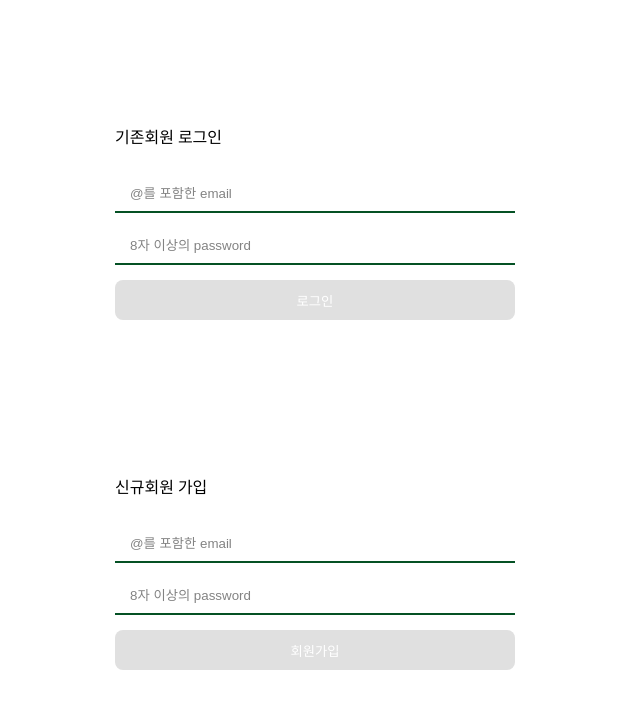
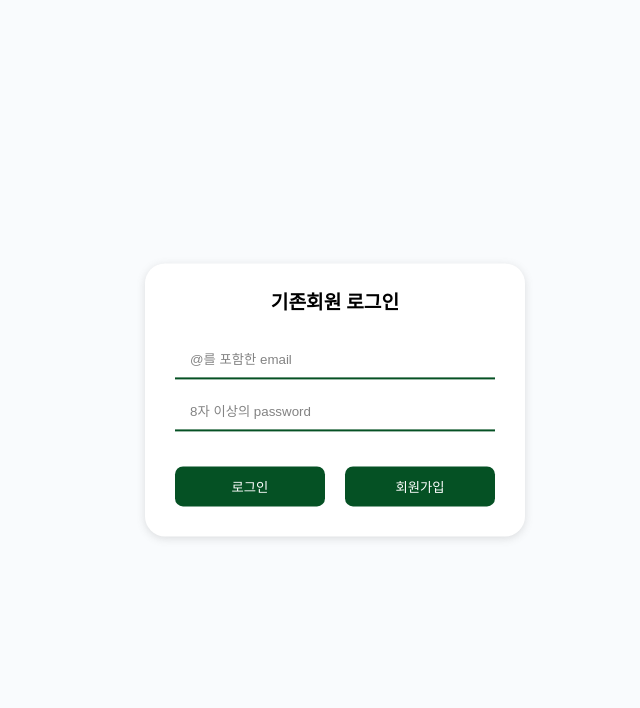
Before and after one commit to wanted-pre-onboarding-4/best-todo-list, a React (Create React App) app: page / in a window 1280 px wide. Shown: the top 708 px of the page, without its empty margins (305-945 px from the left). Built offline with nearby package versions, Linux system fonts and the light colour scheme; no server answers.

Commit message:
STYLE: Auth component style

```diff
--- a/src/components/commons/buttons/Button01.js
+++ b/src/components/commons/buttons/Button01.js
@@ -2,14 +2,19 @@ import styled from 'styled-components';
 import { Color } from '../../../styles/Colors';
 
 const Button = styled.button`
-  width: 100%;
+  width: 150px;
   height: 40px;
   border-radius: 8px;
   background-color: ${Color.GREEN_MAIN};
   color: ${Color.WHITE};
-  :disabled {
+  /* :disabled {
     cursor: default;
     background-color: ${Color.GRAY_3};
+  } */
+  :hover {
+    transform: scale(1.05);
+    transition: all 0.1s ease-in-out;
+    background-color: #2fad62;
   }
 `;
 
--- a/src/components/commons/inputs/Input01.js
+++ b/src/components/commons/inputs/Input01.js
@@ -2,7 +2,7 @@ import styled from 'styled-components';
 import { Color } from '../../../styles/Colors';
 
 const Input = styled.input`
-  width: 100%;
+  width: 320px;
   padding: 10px 15px;
   border-bottom: 2px solid ${Color.GREEN_MAIN};
   ::placeholder {
--- a/src/pages/Auth/index.js
+++ b/src/pages/Auth/index.js
@@ -8,6 +8,7 @@ import { join, login } from '../../services/auth';
 
 export default function LoginPage() {
   const navigate = useNavigate();
+  const [isLogin, setIsLogin] = useState(true);
   const [inputs, setInputs] = useState({ email: '', password: '' });
   const [NewInputs, setNewInputs] = useState({ NewEmail: '', NewPassword: '' });
 
@@ -26,6 +27,8 @@ export default function LoginPage() {
   };
 
   const onClickJoin = async () => {
+    console.log('Register');
+    setIsLogin(false);
     const response = await join(NewInputs.NewEmail, NewInputs.NewPassword);
 
     if (response.status === 201) {
@@ -38,6 +41,8 @@ export default function LoginPage() {
   };
 
   const onClickLogin = async () => {
+    console.log('Login');
+    setIsLogin(true);
     const response = await login(inputs.email, inputs.password);
 
     if (response.status === 200) {
@@ -64,8 +69,9 @@ export default function LoginPage() {
 
   return (
     <Main>
+      {isLogin ? (
         <section className="login">
-        <h1>기존회원 로그인</h1>
+          <Title>기존회원 로그인</Title>
           <Form>
             <Input01
               placeholder="@를 포함한 email"
@@ -81,15 +87,11 @@ export default function LoginPage() {
               onChange={onChangeInput}
               value={inputs.password}
             />
-          <Button01
-            onClick={onClickLogin}
-            name="로그인"
-            disabled={UserValidation(inputs.email, inputs.password)}
-          />
           </Form>
         </section>
+      ) : (
         <section className="login">
-        <h1>신규회원 가입</h1>
+          <Title>신규회원 가입</Title>
           <Form>
             <Input01
               placeholder="@를 포함한 email"
@@ -105,32 +107,41 @@ export default function LoginPage() {
               onChange={onChangeNewInput}
               value={NewInputs.NewPassword || ''}
             />
+          </Form>
+        </section>
+      )}
+      <ButtonContainer>
+        <Button01
+          onClick={onClickLogin}
+          name="로그인"
+          disabled={UserValidation(inputs.email, inputs.password)}
+        />
         <Button01
           onClick={onClickJoin}
           name="회원가입"
           disabled={UserValidation(NewInputs.NewEmail, NewInputs.NewPassword)}
         />
-        </Form>
-      </section>
+      </ButtonContainer>
     </Main>
   );
 }
 
 const Main = styled.div`
-  width: 100%;
-  max-width: 1240px;
-  height: 100vh;
-  display: flex;
-  flex-direction: column;
-  align-items: center;
-  justify-content: center;
-  section {
-    width: 400px;
-    padding: 80px 0px;
-    h1 {
+  position: fixed;
+  top: 50%;
+  right: 50%;
+  transform: translate(50%, -50%);
+  padding: 30px;
+  border-radius: 20px;
+  background-color: white;
+  box-shadow: rgba(99, 99, 99, 0.2) 0px 2px 8px 0px;
+`;
+
+const Title = styled.h1`
+  text-align: center;
+  font-size: 1.2rem;
+  font-weight: bold;
   margin-bottom: 30px;
-    }
-  }
 `;
 
 const Form = styled.div`
@@ -140,3 +151,11 @@ const Form = styled.div`
     margin-bottom: 15px;
   }
 `;
+
+const ButtonContainer = styled.div`
+  display: flex;
+  flex-direction: row;
+  justify-content: space-between;
+  width: 320px;
+  margin-top: 20px;
+`;
--- a/src/styles/Globalstyles.js
+++ b/src/styles/Globalstyles.js
@@ -106,6 +106,7 @@ const GlobalStyle = styled.createGlobalStyle`
   body {
     line-height: 1;
     box-sizing: border-box;
+    background-color: #f9fbfd;
   }
   ol,
   ul,
--- a/src/utils/ApiRoutes.js
+++ b/src/utils/ApiRoutes.js
@@ -1,5 +1,4 @@
-export const base =
-  "https://n38lcff1wk.execute-api.ap-northeast-2.amazonaws.com/";
+export const base = 'https://n38lcff1wk.execute-api.ap-northeast-2.amazonaws.com/';
 
 export const login = `${base}/auth/signin`;
 export const join = `${base}/auth/signup`;
--- a/src/utils/UserValidation.js
+++ b/src/utils/UserValidation.js
@@ -1,5 +1,5 @@
 export function UserValidation(email, password) {
-  if (email.includes("@") && password.length > 7) {
+  if (email.includes('@') && password.length > 7) {
     return false;
   } else return true;
 }
```
Also changed, not shown: src/utils/PrivateRoutes.js (+5 -5 lines), 1 other file (tests, documents, lock files or other folders). Lines whose indentation alone changed are shown as unchanged.
